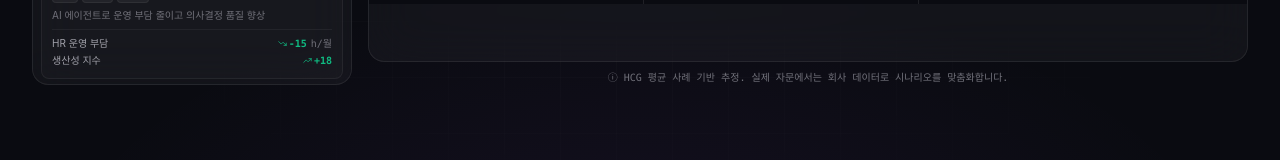
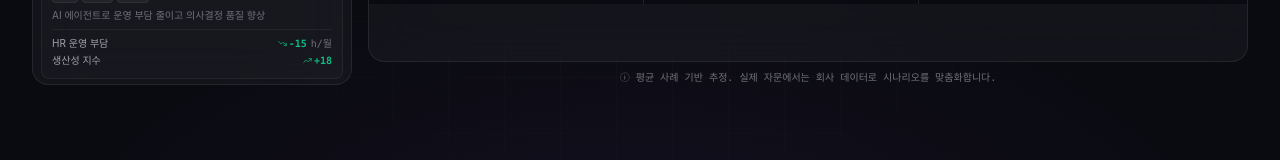
Before and after one commit to skyyoung2030-star/hradvisory, a React (Vite) app: page /tour/4-simulate in a window 1280 px wide. Shown: the part 931-1091 px from the top of the page. Built offline with nearby package versions, Linux system fonts and the light colour scheme; no server answers; a web font is replaced by a local one.

Commit message:
Updated Step4Simulate.tsx

```diff
--- a/src/pages/Step4Simulate.tsx
+++ b/src/pages/Step4Simulate.tsx
@@ -382,7 +382,7 @@ export default function Step4Simulate() {
                   className="text-[10px] font-mono text-ink-500 mt-2 text-center flex-shrink-0"
                   style={{ display: "block", margin: 0, marginTop: 8, padding: 0, position: "static" }}
                 >
-                  ⓘ HCG 평균 사례 기반 추정. 실제 자문에서는 회사 데이터로 시나리오를 맞춤화합니다.
+                  ⓘ 평균 사례 기반 추정. 실제 자문에서는 회사 데이터로 시나리오를 맞춤화합니다.
                 </p>
               </main>
             </div>
```
